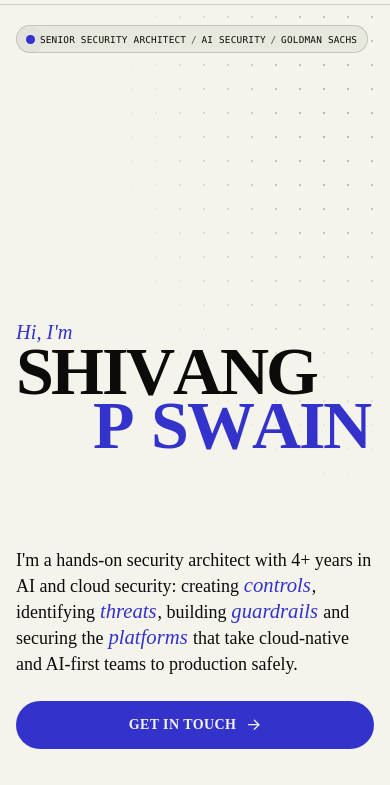
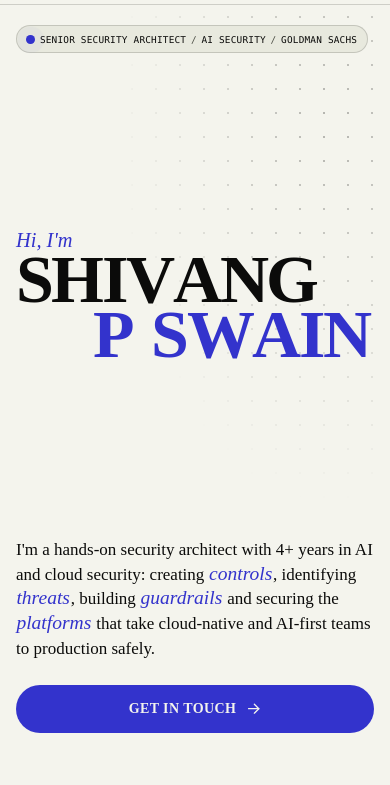
Before and after one commit to shivangswain/shivangswain, an Astro site: page / in a window 390 px wide. Shown: the part 59-844 px from the top of the page. Built offline with nearby package versions, Linux system fonts and the light colour scheme; Astro itself is replaced by a stand-in of ours.

Commit message:
Mobile: centre the name between pill and intro, smaller text, one-line footer
- The hero grid is now auto / 1fr / auto, so the name is centred in the
  space between the breadcrumb and the intro, not in the whole hero.
  Extra bottom padding keeps "Get in touch" clear of iOS Safari's
  floating toolbar.
- Text is 1px smaller on phones: body 16px; intro and About copy 17px.
- The footer row (copyright, clock, Résumé, Back to top) stays on one
  line, scaled to the footer's width like the breadcrumb.

Co-Authored-By: Claude Opus 5.5 <noreply@anthropic.com>

```diff
--- a/src/styles/global.css
+++ b/src/styles/global.css
@@ -1579,27 +1579,30 @@ textarea {
 		--header-h: 4rem;
 	}
 
-	/* The hero fills the first screen: breadcrumb at the top, name centred,
-	 * intro and button at the bottom (padded clear of the browser's bottom
-	 * bar), so the ticker only appears once you scroll. */
+	/* Text one pixel smaller on phones. */
+	body {
+		font-size: 1rem;
+	}
+
+	.hero-intro,
+	.lede {
+		font-size: 1.0625rem;
+	}
+
+	/* The hero fills the first screen: breadcrumb at the top, intro and button
+	 * at the bottom, and the name centred in the space between them, so the
+	 * ticker only appears once you scroll. The bottom padding clears iOS
+	 * Safari's floating toolbar, which sits over the page. */
 	.hero {
 		display: grid;
-		grid-template-rows: 1fr auto 1fr;
+		grid-template-rows: auto 1fr auto;
 		gap: 1.75rem;
 		min-height: calc(100svh - var(--header-h));
-		padding-block: 1.25rem calc(2.25rem + env(safe-area-inset-bottom, 0px));
-	}
-
-	.hero-meta {
-		align-self: start;
+		padding-block: 1.25rem calc(3.25rem + env(safe-area-inset-bottom, 0px));
 	}
 
 	.hero-title {
 		align-self: center;
-	}
-
-	.hero-foot {
-		align-self: end;
 	}
 
 	.hero-meta .clock {
@@ -1631,7 +1634,12 @@ textarea {
 		grid-template-columns: minmax(0, 1fr);
 	}
 
+	/* Footer row on one line, scaled to fit like the breadcrumb (~41em long). */
 	.footer-row {
-		justify-content: start;
-	}
-}
+		flex-wrap: nowrap;
+		gap: 1em;
+		font-size: min(0.75rem, 100cqi / 41);
+		letter-spacing: 0.02em;
+		white-space: nowrap;
+	}
+}
```
